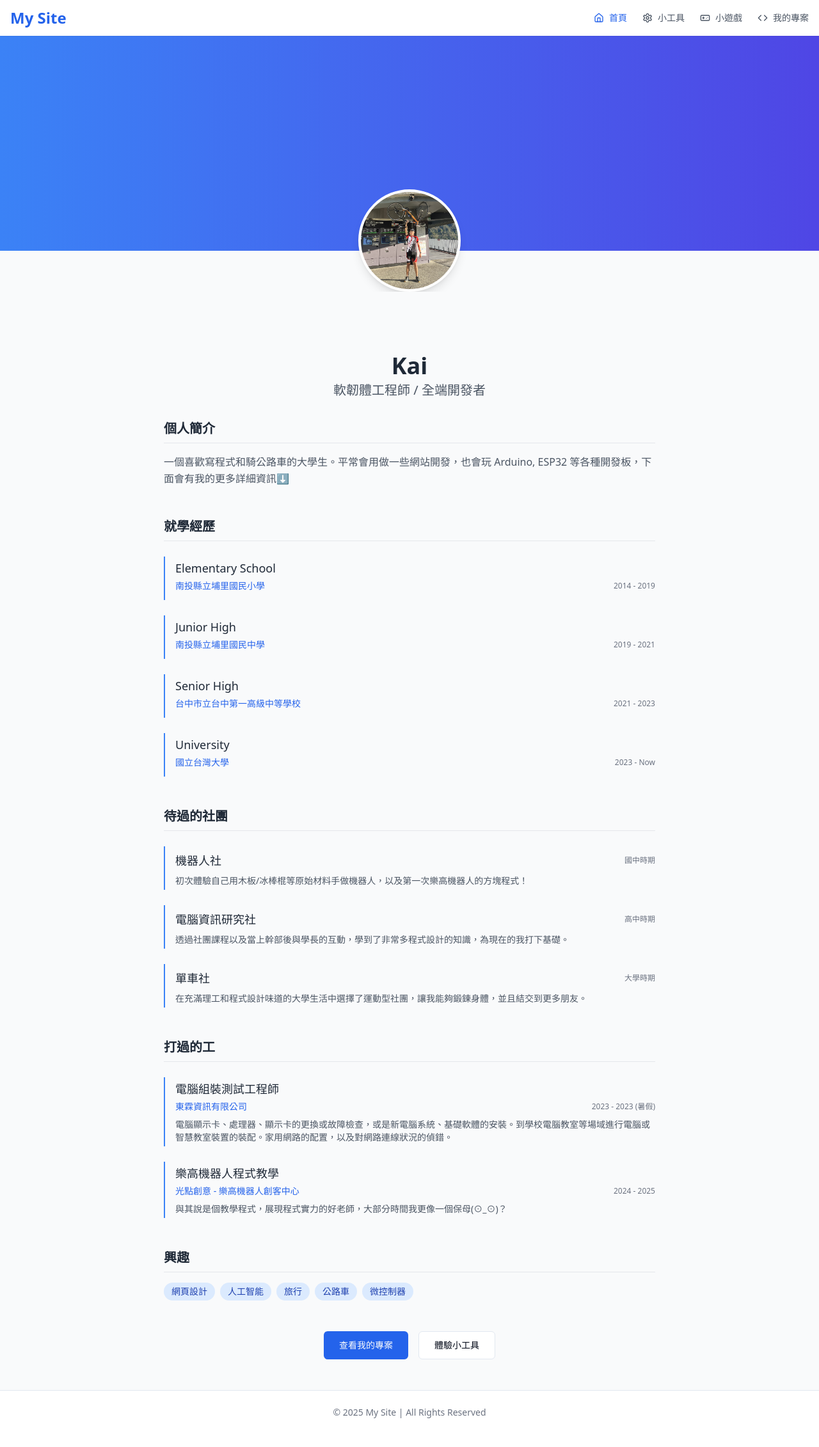
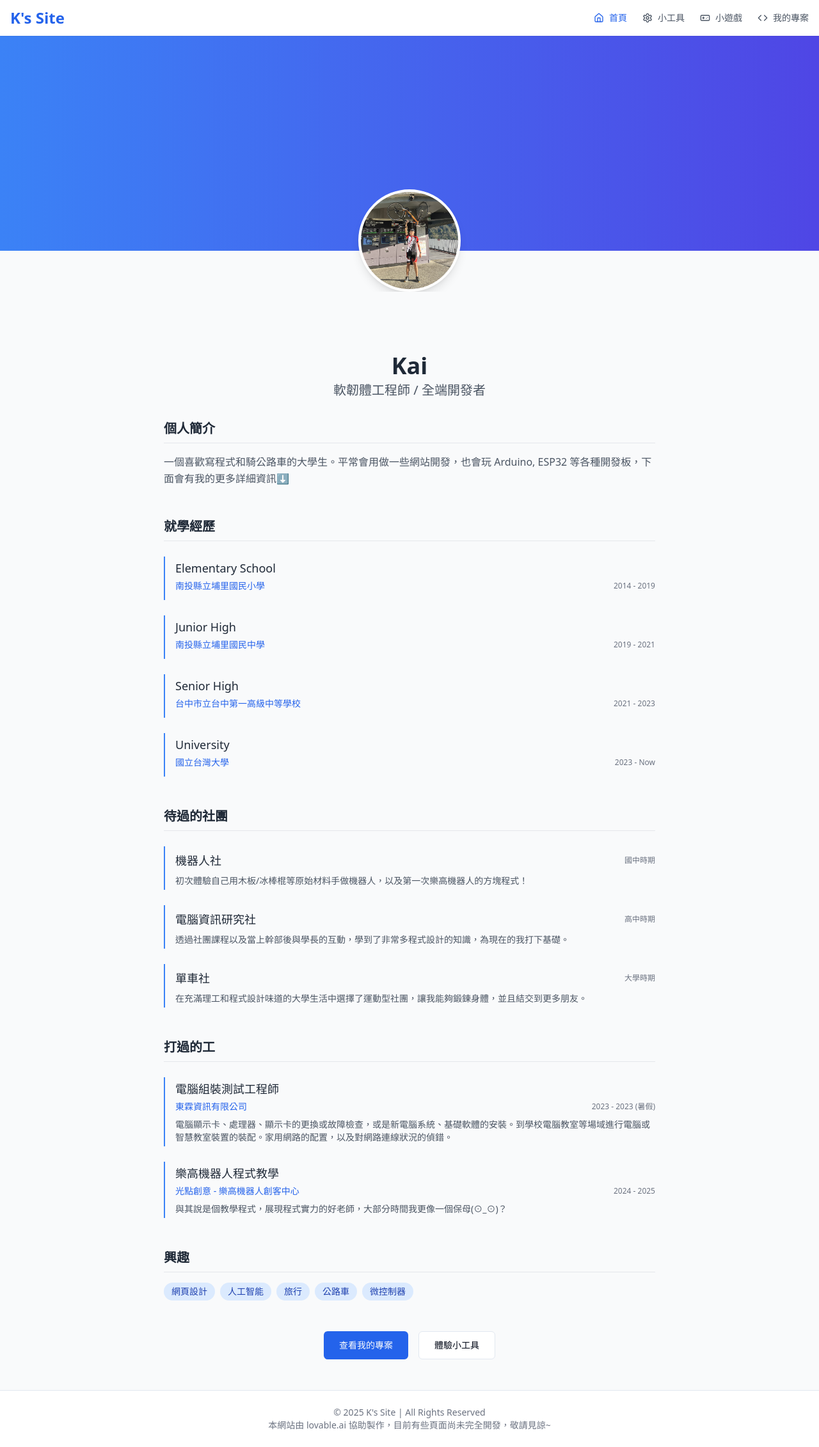
Before and after one commit to tseng91301/tseng91301.github.io, a React (Vite) app: page / in a window 1280 px wide. Shown: the whole page at 64% size. Built offline with nearby package versions, Linux system fonts and the light colour scheme.

Commit message:
update header and footer

```diff
--- a/src/components/Header.tsx
+++ b/src/components/Header.tsx
@@ -20,7 +20,7 @@ const Header = () => {
     <header className="w-full bg-white shadow-sm fixed top-0 left-0 right-0 z-10">
       <div className="container mx-auto px-4 py-3 flex justify-between items-center">
         <Link to="/" className="text-2xl font-bold text-primary hover:text-primary/80 transition-colors">
-          My Site
+          K's Site
         </Link>
 
         {/* Desktop Navigation */}
--- a/src/components/Layout.tsx
+++ b/src/components/Layout.tsx
@@ -15,7 +15,8 @@ const Layout = ({ children }: LayoutProps) => {
       </main>
       <footer className="py-6 text-center text-sm text-gray-500 bg-white border-t">
         <div className="container mx-auto">
-          © {new Date().getFullYear()} My Site | All Rights Reserved
+          © {new Date().getFullYear()} K's Site | All Rights Reserved <br/>
+          本網站由 lovable.ai 協助製作，目前有些頁面尚未完全開發，敬請見諒~
         </div>
       </footer>
     </div>
```
